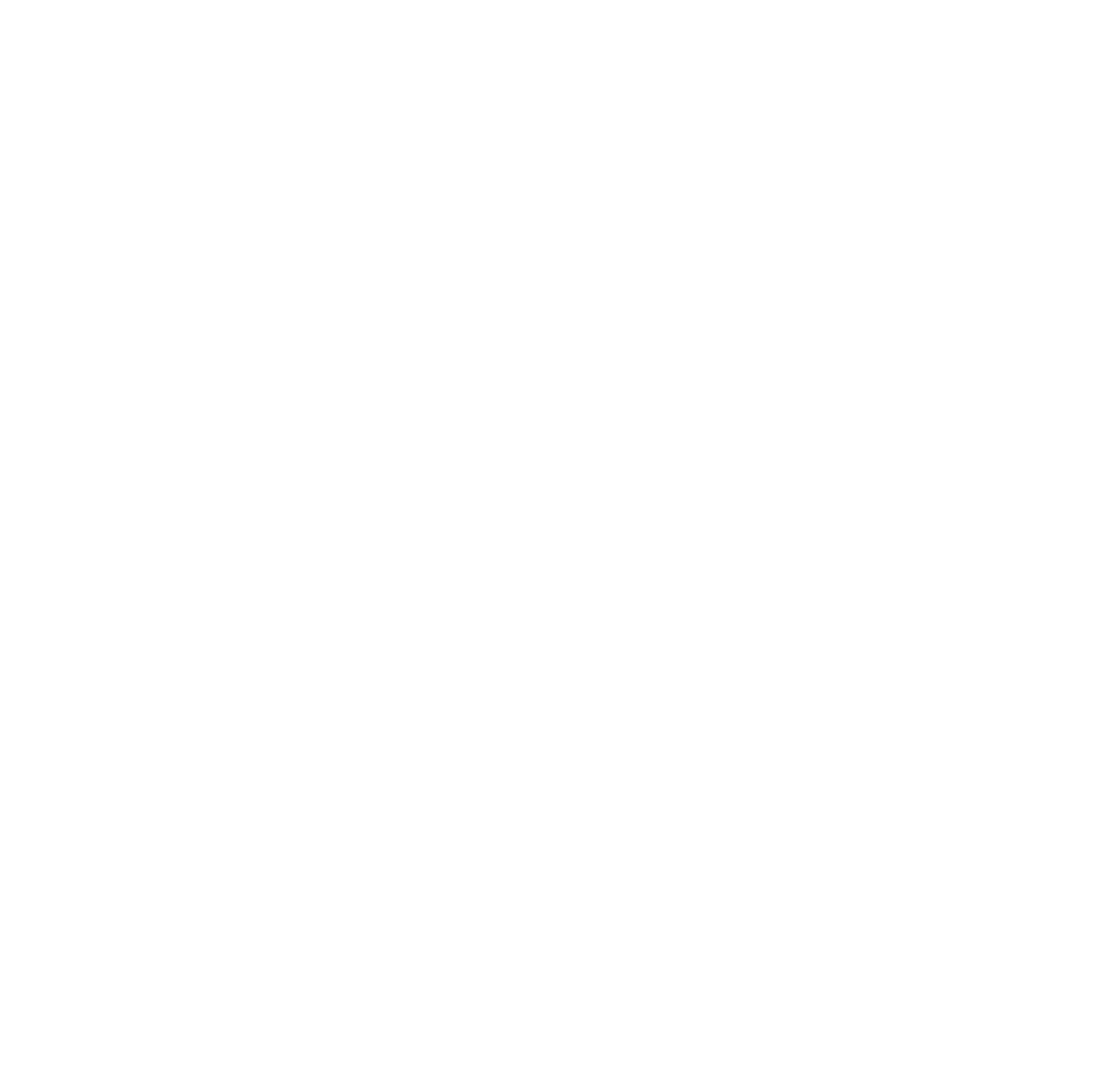
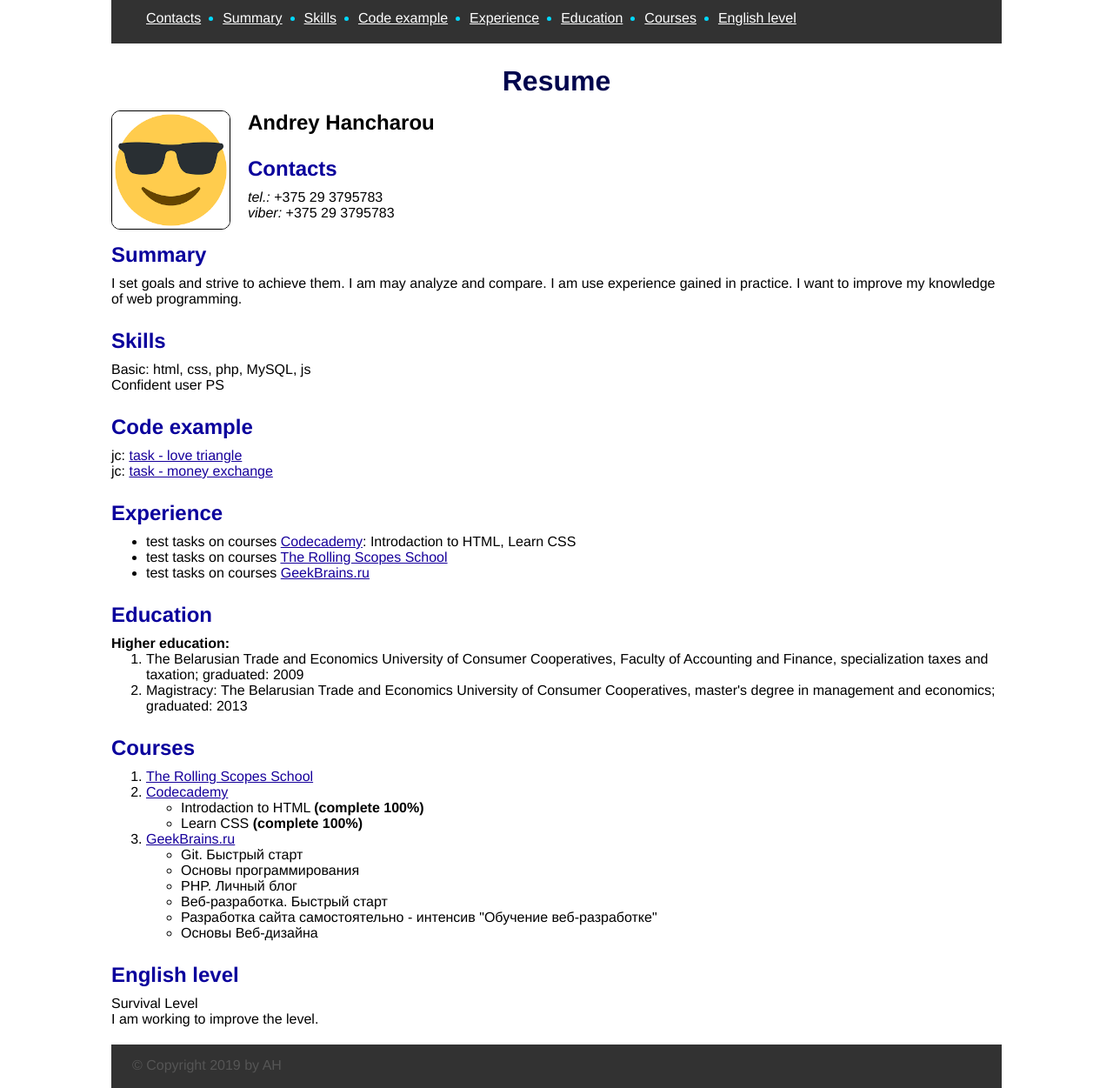
Before and after one commit to AndreyHancharou/rsschool-2019Q1-cv, a plain HTML site: page index.html in a window 1280 px wide. Shown: the whole page at 87% size. Before the commit the page ends 800 px from the top, so only its background shows below. Drawn offline with Linux system fonts and the light colour scheme.

Commit message:
feat: add text resume and style

```diff
--- a/css/style.css
+++ b/css/style.css
@@ -1,3 +1,75 @@
 * {
-    margin: 0;
+  margin: 0;
 }
+
+body {
+  width: 1024px;
+  margin: 0 auto;
+  font-family: "Helvetica", "Arial", sans-serif;
+}
+
+.navigation {
+  width: 100%;
+  height: 50px;
+  vertical-align: middle;
+  background-color: #323232;
+}
+
+nav li {
+  float: left;
+  margin-right: 25px;
+  padding-top: 12px;
+  color: #00d9ff;
+}
+
+nav li:first-child {
+  list-style-type: none;
+}
+
+nav a {
+  color: #ffffff;
+}
+
+nav a:hover {
+  color: #00d9ff;
+}
+
+header strong {
+  font-size: 24px;
+}
+
+h1 {
+  margin: 25px 0 15px 0;
+  text-align: center;
+  color: #00054d;
+}
+
+h2 {
+  margin: 25px 0 10px 0;
+  color: #0a009c;
+}
+
+#avatar {
+  margin-right: 20px;
+  margin-bottom: 15px;
+  float: left;
+  width: 135px;
+  height: 135px;
+  border: 1px solid #000;
+  border-radius: 10px;
+}
+
+main a {
+  color: #17009b;
+}
+
+footer {
+  width: 1000px;
+  height: 35px;
+  margin-top: 20px;
+  padding-top: 15px;
+  padding-left: 24px;
+  vertical-align: middle;
+  color: #555555;
+  background-color: #323232;
+}
--- a/index.html
+++ b/index.html
@@ -1,12 +1,97 @@
 <!DOCTYPE html>
 <html lang="en">
 <head>
-    <meta charset="UTF-8">
-    <meta name="Resume" content="width=device-width, initial-scale=1.0">
-    <meta http-equiv="X-UA-Compatible" content="ie=edge">
-    <title>Resume</title>
+  <meta charset="UTF-8">
+  <meta name="Resume" content="width=device-width, initial-scale=1.0">
+  <meta http-equiv="X-UA-Compatible" content="ie=edge">
+  <link href="css/style.css" rel="stylesheet">
+  <title>Resume | rsschool-2019Q1-cv</title>
 </head>
 <body>
+  <header>
+    <nav class="navigation">
+      <ul>
+        <li><a href="#contacts">Contacts</a></li>
+        <li><a href="#summary">Summary</a></li>
+        <li><a href="#skills">Skills</a></li>
+        <li><a href="#code">Code example</a></li>
+        <li><a href="#experience">Experience</a></li>
+        <li><a href="#education">Education</a></li>
+        <li><a href="#courses">Courses</a></li>
+        <li><a href="#english">English level</a></li>
+      </ul>
+    </nav>
+    <h1>Resume</h1>
+    <img src="images/avatar.png" alt="avatar" id="avatar">
+    <strong>Andrey Hancharou</strong>
+    <a name="contacts"></a>
+    <h2>Contacts</h2>
+    <span><i>tel.:</i> +375 29 3795783</span><br>
+    <span><i>viber:</i> +375 29 3795783</span>
+  </header>
 
+  <main>
+    <a name="summary"></a>
+    <h2>Summary</h2>
+    <span>I set goals and strive to achieve them. I am may analyze and compare. I am use experience gained in practice. I want to improve my knowledge of web programming.</span>
+
+    <a name="skills"></a>
+    <h2>Skills</h2>
+    <span>Basic: html, css, php, MySQL, js<br>
+          Confident user PS</span>
+
+    <a name="code"></a>
+    <h2>Code example</h2>
+    <span>jc: <a href="https://github.com/andreyhancharou/love-triangle/tree/master/src" target="_blank">task - love triangle</a></span><br>
+    <span>jc: <a href="https://github.com/andreyhancharou/money-exchange/tree/master/src" target="_blank">task - money exchange</a></span>
+
+    <a name="experience"></a>
+    <h2>Experience</h2>
+    <ul>
+      <li>test tasks on courses <a href="https://www.codecademy.com/" target="_blank">Сodecademy</a>: Introdaction to HTML, Learn CSS</li>
+      <li>test tasks on courses <a href="https://school.rollingscopes.com/" target="_blank">The Rolling Scopes School</a></li>
+      <li>test tasks on courses <a href="https://geekbrains.ru/" target="_blank">GeekBrains.ru</a></li>
+    </ul>
+
+    <a name="education"></a>
+    <h2>Education</h2>
+    <span></span>
+    <b>Higher education:</b>
+    <ol>
+      <li>The Belarusian Trade and Economics University of Consumer Cooperatives, Faculty of Accounting and Finance, specialization taxes and taxation; graduated: 2009</li>
+      <li>Magistracy: The Belarusian Trade and Economics University of Consumer Cooperatives, master's degree in management and economics; graduated: 2013</li>
+    </ol>
+
+    <a name="courses"></a>
+    <h2>Courses</h2>
+    <ol>
+      <li><a href="https://school.rollingscopes.com/" target="_blank">The Rolling Scopes School</a></li>
+      <li><a href="https://www.codecademy.com/" target="_blank">Сodecademy</a>
+        <ul>
+          <li>Introdaction to HTML <b>(complete 100%)</b></li>
+          <li>Learn CSS <b>(complete 100%)</b></li>
+        </ul>
+      </li>
+      <li><a href="https://geekbrains.ru/" target="_blank">GeekBrains.ru</a>
+        <ul>
+          <li>Git. Быстрый старт</li>
+          <li>Основы программирования</li>
+          <li>PHP. Личный блог</li>
+          <li>Веб-разработка. Быстрый старт</li>
+          <li>Разработка сайта самостоятельно - интенсив "Обучение веб-разработке"</li>
+          <li>Основы Веб-дизайна</li>
+        </ul>
+      </li>
+    </ol>
+
+    <a name="english"></a>
+    <h2>English level</h2>
+    <span>Survival Level<br>
+          I am working to improve the level.</span>
+  </main>
+
+  <footer>
+    © Copyright 2019 by AH
+  </footer>
 </body>
 </html>
```
Also changed, not shown: images/avatar.png (added).
